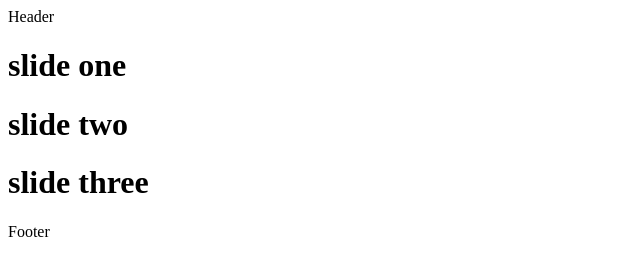
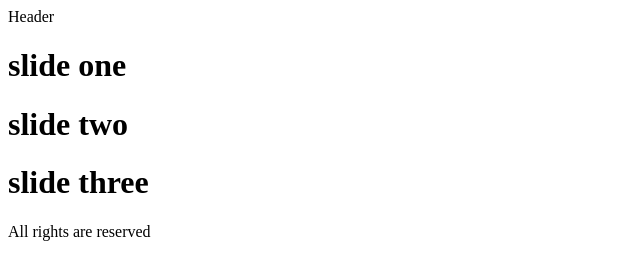
Before and after one commit to Parimahmir/git-project-one, a plain HTML site: page index.html in a window 1280 px wide. Shown: the whole page, without its empty margins (0-640 px from the left). Drawn offline with Linux system fonts and the light colour scheme.

Commit message:
footer updated

```diff
--- a/index.html
+++ b/index.html
@@ -14,6 +14,6 @@
       <h1>slide two</h1>
       <h1>slide three</h1>
     </div>
-    <footer>Footer</footer>
+    <footer>All rights are reserved</footer>
   </body>
 </html>
```
